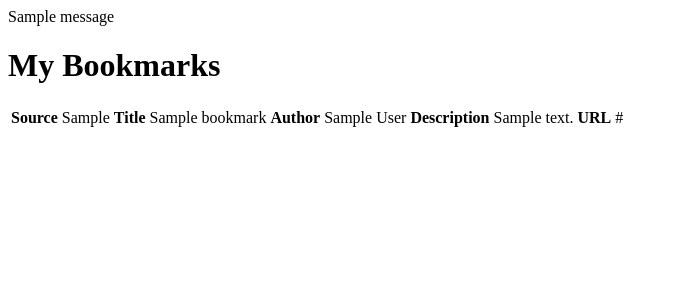
After one commit to Adrianaescalante12/adriana_escalante_lopez_project, a Flask app: page /view-all-my-bookmarks in a window 1280 px wide. The commit adds this page. Shown: the top 300 px of the page, without its empty margins (0-677 px from the left). Run offline with Flask 2, Linux system fonts and the light colour scheme; the visitor is signed in with stand-in values (Sample User, id 1); tables that the repository leaves empty hold one stand-in row (values such as "Sample post"); one stand-in notice (Sample message) is shown.

Commit message:
View all my bookmarks done, next error proof sign in, block feed without sign in etc. small things

```diff
--- a/crud.py
+++ b/crud.py
@@ -31,12 +31,11 @@ def create_bookmark(source, title, author, description, url, bookmark_date, subs
 def get_subscriber_by_email(email):
     return Subscriber.query.filter(Subscriber.email == email).first()
 
-    # subscriber.id
+def subscriber_id(email):
+    subscriber = Subscriber.query.filter(Subscriber.email == email).first()
+    subscriber_id = subscriber.subscriber_id
 
-# def get_subscriber_id_by_email(email):
-#     return Subscriber.query.filter(Subscriber.email == email).first()
-
-#     # subscriber.id
+    return subscriber_id
 
 def subscriber_password(email):
     subscriber = Subscriber.query.filter(Subscriber.email == email).first()
@@ -44,8 +43,15 @@ def subscriber_password(email):
 
     return subscriber_password
 
-# def get_bookmark_by_subscriber_id(subscriber_id):
-#     return Bookmark.query.filter()
+def get_bookmarks_by_subscriber_id(subscriber_id):
+    bookmarks = Bookmark.query.filter_by(subscriber_id=subscriber_id).all()
+
+    return bookmarks
+    # for bookmark in bookmarks:
+    #     return bookmark
+
+
+
 
 
 if __name__ == '__main__':
--- a/server.py
+++ b/server.py
@@ -24,10 +24,46 @@ def homepage():
     """Homepage linking to jinja template with forms for sign in and subscriber sign up"""
     return render_template("homepage.html")
 
+@app.route("/login", methods=["POST"])
+def handle_login():
+    email = request.form.get("email")
+    password = request.form.get("password")
+    # first check if email exist/subscriber exists
+    if password == crud.subscriber_password(email):
+        session["subscriber"] = email
+        flash("Successful login")
+        return redirect("/article-feed")
+    else:
+        flash("Email or password is incorrect")
+        return redirect("/")
+
+@app.route("/subscriber-sign-up", methods=["POST"])
+def register_subscriber():
+    """Create a new subscriber"""
+    fullname = request.form.get('fullname')
+    email = request.form.get('email')
+    password = request.form.get('password')
+    industry = request.form.get('industry')
+    usecase = request.form.get('usecase')
+
+    subscriber = crud.get_subscriber_by_email(email)
+    print(subscriber)
+
+    if subscriber:
+        flash("There seems to be an account associated to this email already.")
+        print("reached the if subscriber")
+    else:
+        crud.create_subscriber(fullname, email, password, industry, usecase)
+        flash("Account created successfully. Try logging in.")
+        print("reached the else create subscriber")
+
+    return redirect("/")
+
+
 @app.route("/article-feed")
 def article_feed():
     """Connect to the NEWSAPI to get articles from past two weeks based on keywords and popularity"""
-    # url = f'https://newsapi.org/v2/top-headline?apiKey={API_KEY}'
+
     url = f'https://newsapi.org/v2/everything'
     payload = {'language': 'en',
                'q': 'Department of Commerce OR Department of Education OR Department of Energy OR Department of Health and Human Services OR Department of Homeland Security OR Department of Housing and Urban Development OR Department of Justice OR Department of Labor OR Department of State OR Department of Transportation OR Department of Treasury OR Department of Veterans Affairs OR Executive Office of the President',
@@ -56,47 +92,6 @@ def article_feed():
 
     #left side what I call in jinja template, right side server object/variable
 
-@app.route("/subscriber-sign-up", methods=["POST"])
-def register_subscriber():
-    """Create a new subscriber"""
-    fullname = request.form.get('fullname')
-    email = request.form.get('email')
-    password = request.form.get('password')
-    industry = request.form.get('industry')
-    usecase = request.form.get('usecase')
-
-    subscriber = crud.get_subscriber_by_email(email)
-    print(subscriber)
-
-    if subscriber:
-        flash("There seems to be an account associated to this email already.")
-        print("reached the if subscriber")
-    else:
-        crud.create_subscriber(fullname, email, password, industry, usecase)
-        flash("Account created successfully. Try logging in.")
-        print("reached the else create subscriber")
-
-    return redirect("/")
-
-# the above is working but the flash is not. Why though?
-
-@app.route("/login", methods=["POST"])
-def handle_login():
-    email = request.form.get("email")
-    password = request.form.get("password")
-
-    if password == crud.subscriber_password(email):
-        session["subscriber"] = email
-        flash("Successful login")
-        return redirect("/article-feed")
-    # elif crud.subscriber_password(email) == "NoneType":
-    #     flash("Your password or email is incorrect.")
-    #     return redirect("/")
-    else:
-        flash("There is no account associated with your email")
-        return redirect("/")
-
-
 @app.route("/handle-bookmarks", methods=["POST"])
 def handle_bookmarks():
     """Create a new bookmark"""
@@ -107,20 +102,32 @@ def handle_bookmarks():
     url  = request.json.get("url")
     bookmark_date = td
     subscriber_email = session.get("subscriber")
-    subscriber_id = 1
+    subscriber_id = crud.subscriber_id(subscriber_email)
 
-    # if subscriber.id != None:
-    #     crud.create_bookmark(source, title, author, description, url, bookmark_date, subscriber)
-    #     flash("Successful Bookmark")
-    # else:
-    #     flash("Unsuccessful Bookmark. No id")
 
     crud.create_bookmark(source, title, author, description, url, bookmark_date, subscriber_id)
     flash("Successful Bookmark")
 
-    return redirect("article-feed")
+    #Use javascript to add that alert bc the point of using ajax is to not refresh
+
+    return redirect("/article-feed")
 
     #call the crud function once you get the form inputs right
+
+@app.route("/view-all-my-bookmarks")
+def all_my_bookmarks():
+    #use session
+    subscriber_email = session.get("subscriber")
+    print(subscriber_email)
+    subscriber_id = crud.subscriber_id(subscriber_email)
+    print(subscriber_id)
+    bookmarks = crud.get_bookmarks_by_subscriber_id(subscriber_id)
+
+
+
+    return render_template("all-bookmarks.html", bookmarks=bookmarks)
+
+
 
 
 if __name__ == "__main__":
--- a/static/bookmark.js
+++ b/static/bookmark.js
@@ -6,8 +6,8 @@ for (const x of bookmark) {
   x.addEventListener('click', (evt) => {
       evt.preventDefault();
       // debugger
-      const bookmark_target = evt.target;
-      console.log(bookmark_target);
+      const bookmarkTarget = evt.target;
+      console.log(bookmarkTarget);
 
       const formInputs = {
 
@@ -25,9 +25,14 @@ for (const x of bookmark) {
           },
           body: JSON.stringify(formInputs),
           })
-          .then((response) => response.json())
+          .then((response) => {
+            response.json();
+            alert(response);
+          })
           .then((responseJson) => {
             alert(responseJson.status);
           });
   });
 };
+
+// Debug 34 and 35
--- /dev/null
+++ b/templates/all-bookmarks.html
@@ -0,0 +1,27 @@
+{% extends "base.html" %}
+
+{% block body %}
+<h1> My Bookmarks </h1>
+<div id="all-my-bookmarks">
+
+<body>
+    <div>
+        {% for bookmark in bookmarks %}
+        <table>
+            <tr>
+            <th>Source</th>
+            <td class=source>{{bookmark.source}}</td>
+            <th>Title</th>
+            <td class=title>{{bookmark.title}}</td>
+            <th>Author</th>
+            <td class=author>{{bookmark.author}}</td>
+            <th>Description</th>
+            <td class=description>{{bookmark.description}}</td>
+            <th>URL</th>
+            <td class=url>{{bookmark.url}}</td>
+        {% endfor %}
+    </div>
+    <script src="/static/bookmark.js"></script>
+</body>
+{% endblock %}
+</div>
--- a/templates/base.html
+++ b/templates/base.html
@@ -2,11 +2,13 @@
 <html>
   <head></head>
 
-  {% for message in get_flashed_messages() %}
-    <li>{{ message }}</li>
-  {% endfor %}
+  <body>
+    {% with messages = get_flashed_messages() %}
+    {% for message in messages %}
+        <div class="alert alert-warning">{{ message }}</div>
+    {% endfor %}
+    {% endwith %}
 
-  <body>
     {% block body %}{% endblock %}
 
     {% block after_body %}{% endblock %}
--- a/templates/feed.html
+++ b/templates/feed.html
@@ -32,6 +32,11 @@
             </tr>
         </table>
         {% endfor %}
+
+        <a href="http://localhost:5000/view-all-my-bookmarks">My bookmarks</a>
+        <!-- <button id="all_my_bookmarks" href="/view-all-my-bookmarks">My Bookmarks</button>
+         <input type="button" value="My Bookmarks"> -->
+
     </div>
     <script src="/static/bookmark.js"></script>
 </body>
```
Also changed, not shown: planning/projectrequirement.py (+4 -4 lines).
